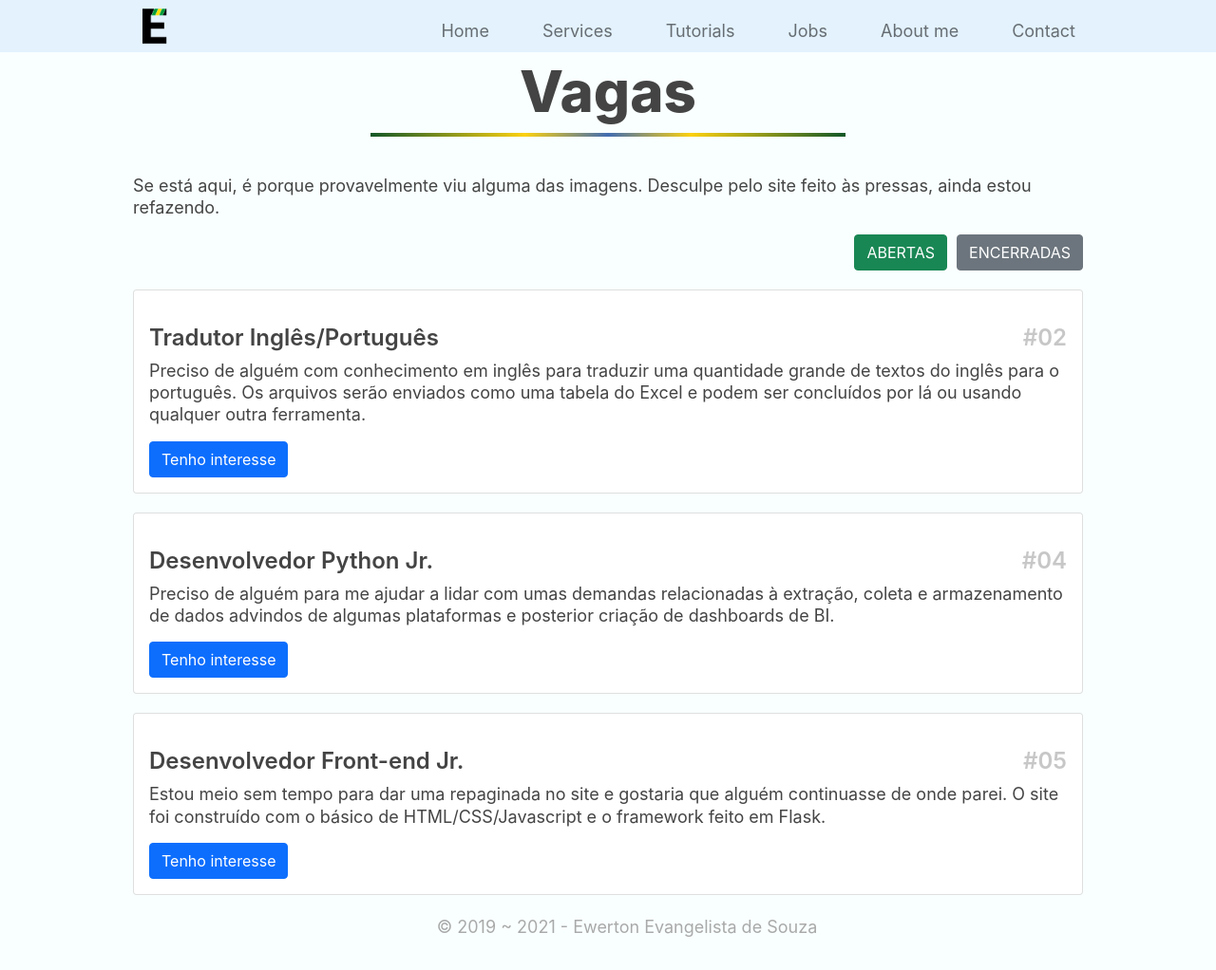
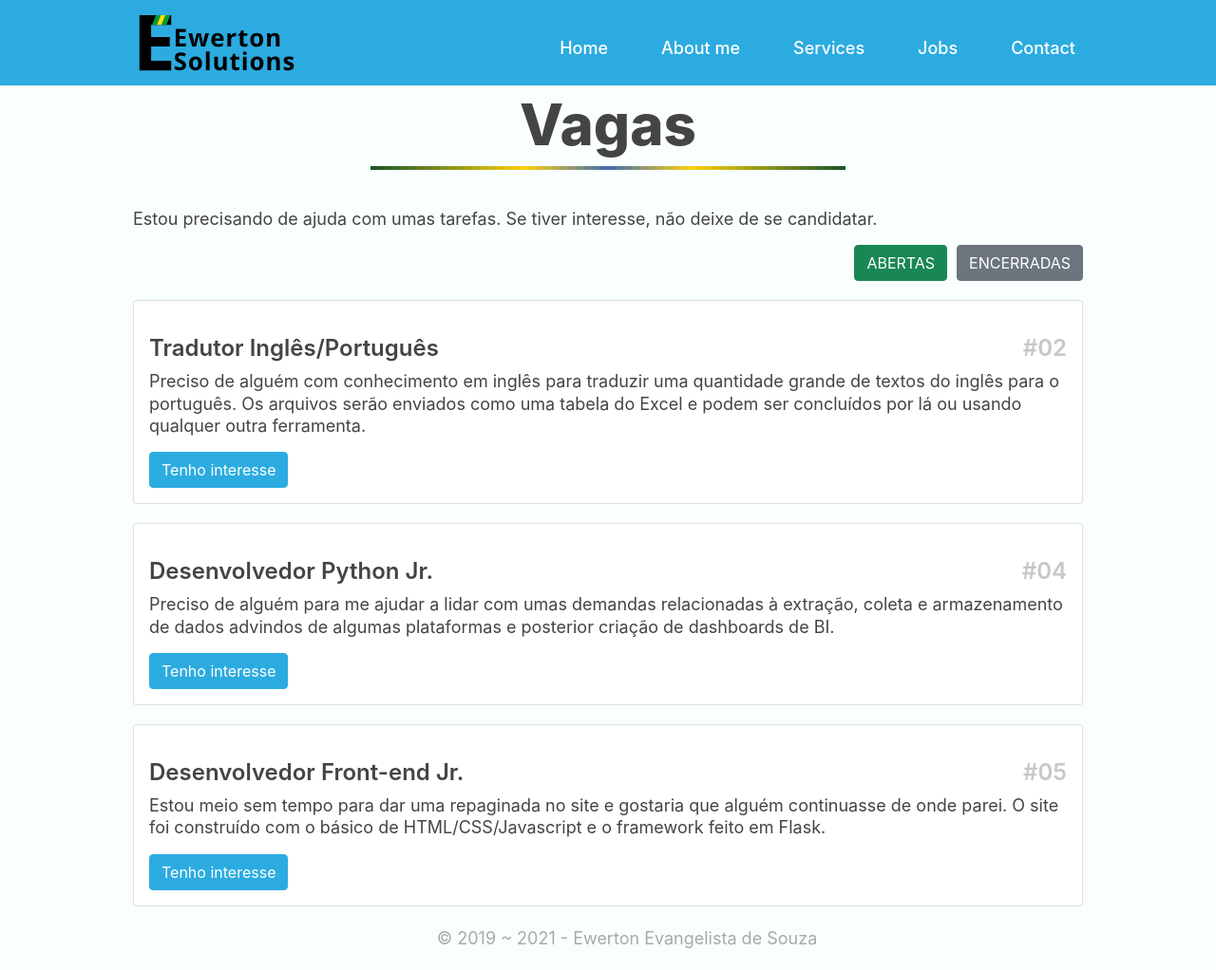
Before and after one commit to ewertones/ewerton.com.br, a Flask app: page /jobs in a window 1280 px wide. Shown: the whole page at 95% size. Before the commit the page ends 987 px from the top, so only its background shows below. Run offline with Flask 2, Linux system fonts and the light colour scheme; some libraries are stand-ins or nearby versions.

Commit message:
Updated some assets

```diff
--- a/main.py
+++ b/main.py
@@ -80,10 +80,6 @@ def home():
 def services():
     return render_template('services.html')
 
-@app.route('/tutorials')
-def tutorials():
-    return render_template('tutorials.html')
-
 @app.route('/vagas')
 @app.route('/jobs')
 def jobs():
@@ -99,6 +95,7 @@ def contact():
 
     if request.method == 'POST' and form.validate_on_submit():
         send_email(request.form)
+        form.raw.data = ""
         return render_template("contact.html", form=form, success=True)
 
     return render_template('contact.html', form=form)
--- a/static/styles/main.css
+++ b/static/styles/main.css
@@ -3,9 +3,35 @@ header {
 }
 
 nav {
-    background-color: #e3f2fd;
+    background-color: #2cabe0;
     padding: 0 !important;
 }
+
+#logo {
+    padding-top: 10px;
+    padding-bottom: 10px;
+}
+
+.btn-primary {
+    background-color: #2cabe0;
+    border-color: #2cabe0;
+}
+
+/* SCROLLBAR */
+
+::-webkit-scrollbar {
+    width: 10px;
+}
+
+::-webkit-scrollbar-track {
+    background: #2cabe0;
+}
+
+::-webkit-scrollbar-thumb {
+    background: #ffffff;
+}
+
+/* END - SCROLLBAR */
 
 body {
     background-color: #F9FFFF;
@@ -61,6 +87,8 @@ footer {
 .nav-item {
     margin-left: 40px;
     margin-top: 10px;
+    color: #ffffff !important;
+    font-weight: 500;
 }
 
 .container-fluid {
--- a/templates/home.html
+++ b/templates/home.html
@@ -2,7 +2,7 @@
 {% block content %}
 <!-- Title -->
 <h1>
-    <span class="full-text">Ewerton Digital Solutions</span>
+    <span class="full-text">Ewerton Solutions</span>
     <span class="short-text">Ewerton</span>
 </h1>
 <div class="line-h1"></div>
--- a/templates/jobs.html
+++ b/templates/jobs.html
@@ -9,7 +9,7 @@
 <!-- First block -->
 <div>
     <p>
-        Se está aqui, é porque provavelmente viu alguma das imagens. Desculpe pelo site feito às pressas, ainda estou refazendo.
+        Estou precisando de ajuda com umas tarefas. Se tiver interesse, não deixe de se candidatar.
     </p>
 </div>
 
--- a/templates/layout.html
+++ b/templates/layout.html
@@ -12,7 +12,7 @@
     </script>
 
     <!-- Page title -->
-    <title>Ewerton Digital Solutions</title>
+    <title>Ewerton Solutions</title>
 
     <!-- Meta tags -->
     <meta charset="utf-8">
@@ -40,8 +40,8 @@
     <header class="site-header">
         <nav class="navbar navbar-expand-lg navbar-light">
             <div class="container-fluid">
-                <a class="navbar-brand full-text" href="#">
-                    <img src="{{ url_for('static', filename='images/logo.png') }}" width="45" height="45" class="d-inline-block align-top" alt="Logo">
+                <a class="navbar-brand full-text" id="logo" href="#">
+                    <img src="{{ url_for('static', filename='images/logo25.svg') }}" width="175" height="70" class="d-inline-block align-top" alt="Ewerton Solutions">
                 </a>
                 <button class="navbar-toggler" type="button" data-bs-toggle="collapse" data-bs-target="#navbarText" aria-controls="navbarText" aria-expanded="false" aria-label="Toggle navigation">
                     <span class="navbar-toggler-icon"></span>
@@ -49,10 +49,9 @@
                 <div class="collapse navbar-collapse" id="navbarText">
                     <div class="navbar-nav ms-auto">
                         <a class="nav-item nav-link" href="{{ url_for('home') }}">Home</a>
+                        <a class="nav-item nav-link" href="{{ url_for('about') }}">About me</a>
                         <a class="nav-item nav-link" href="{{ url_for('services') }}">Services</a>
-                        <a class="nav-item nav-link" href="{{ url_for('tutorials') }}">Tutorials</a>
                         <a class="nav-item nav-link" href="{{ url_for('jobs') }}">Jobs</a>
-                        <a class="nav-item nav-link" href="{{ url_for('about') }}">About me</a>
                         <a class="nav-item nav-link" href="{{ url_for('contact') }}">Contact</a>
                     </div>
                 </div>
--- a/templates/raw.html
+++ b/templates/raw.html
@@ -16,9 +16,7 @@
 {% endfor %}
 
 <!-- Title -->
-<h1>
-    Novos Emails
-</h1>
+<h1>Emails</h1>
 <div class="line-h1"></div>
 
 <div>
```
Also changed, not shown: templates/tutorials.html (deleted, +0 -9 lines), static/images/logo.jpg, static/images/logo.png, static/images/logo25.jpg (added), static/images/logo25.png (added), static/images/logo25.svg (added).
